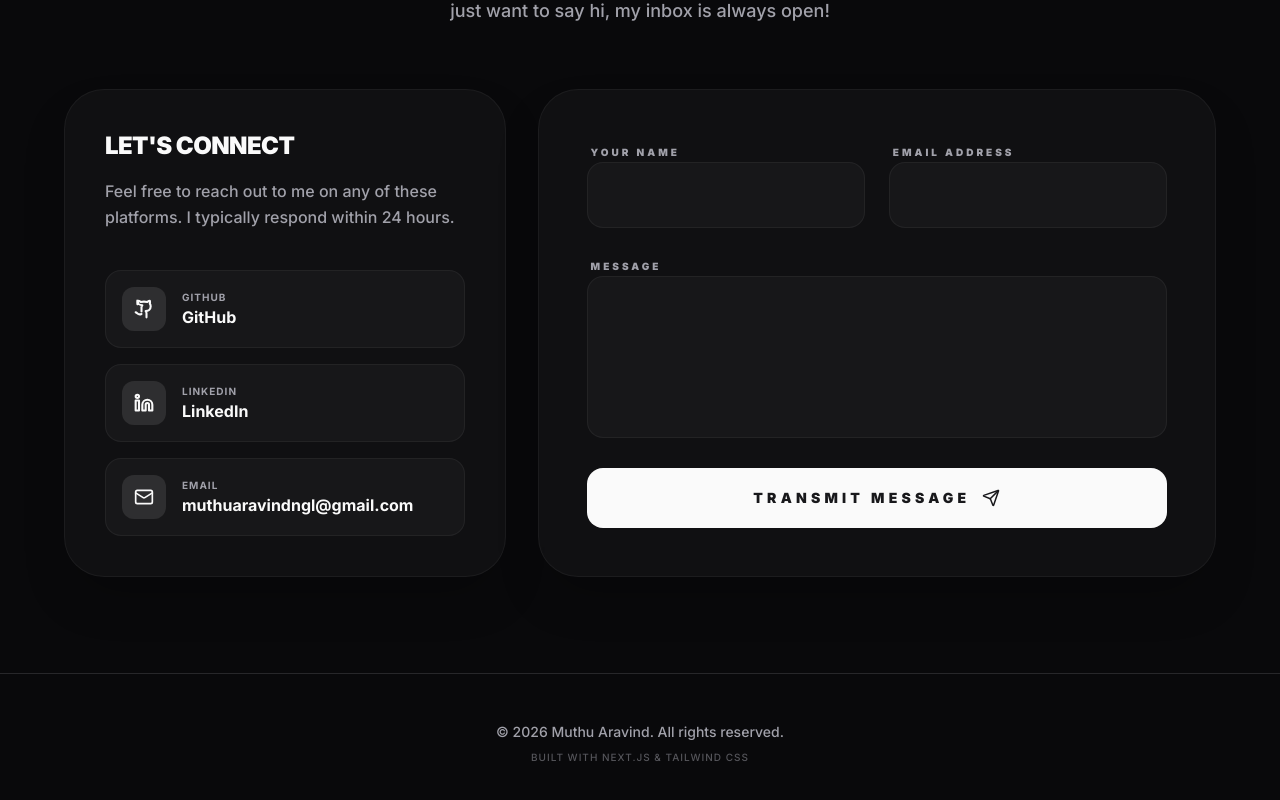
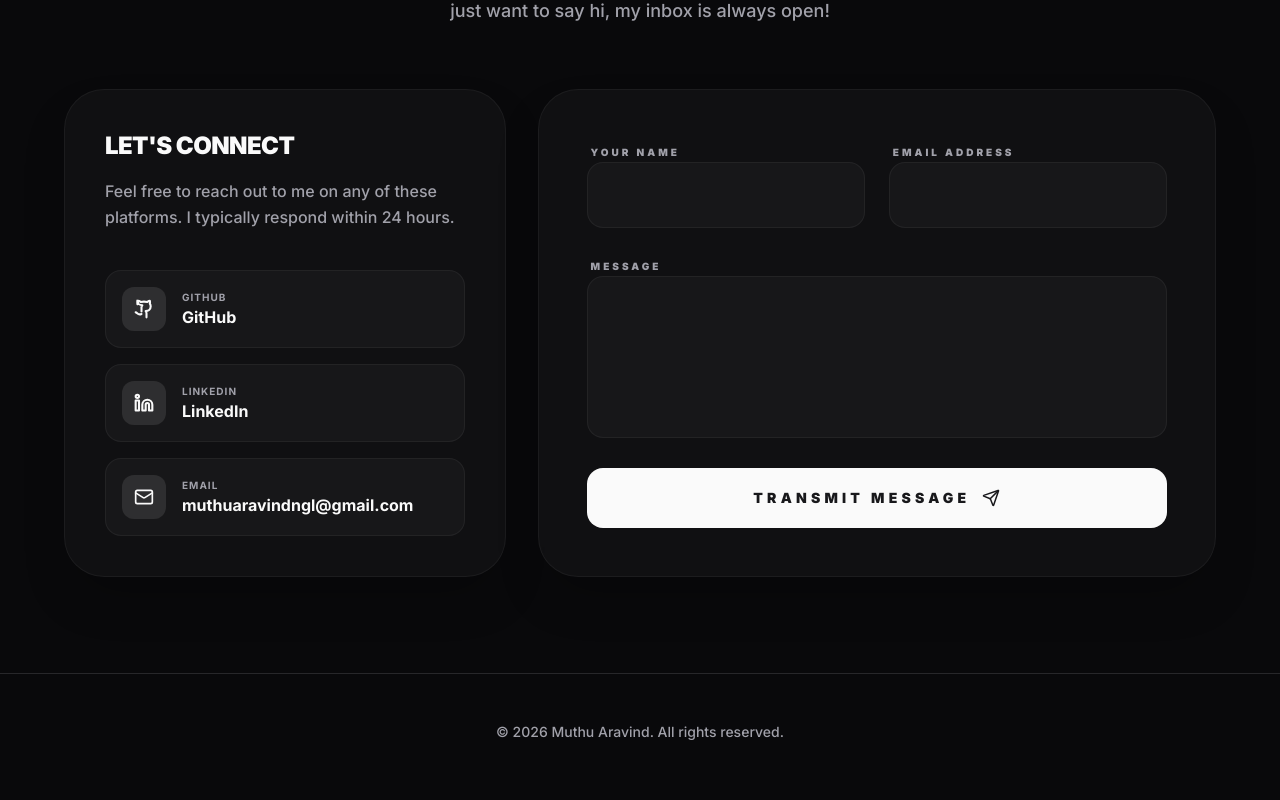
Before and after one commit to MuthuAravind136/portfolio, a Next.js app: page / in a window 1280 px wide. Shown: the part 4886-5686 px from the top of the page. Built offline with nearby package versions, Linux system fonts and the light colour scheme.

Commit message:
feat: implement main landing page layout with section components and footer

```diff
--- a/src/app/page.jsx
+++ b/src/app/page.jsx
@@ -16,7 +16,6 @@ export default function Home() {
             <Contact />
             <footer className="py-12 border-t text-center text-muted-foreground text-sm font-medium">
                 <p>© {new Date().getFullYear()} Muthu Aravind. All rights reserved.</p>
-                <p className="mt-2 tracking-widest uppercase opacity-50 text-[10px]">Built with Next.js & Tailwind CSS</p>
             </footer>
         </main>
     );
```
